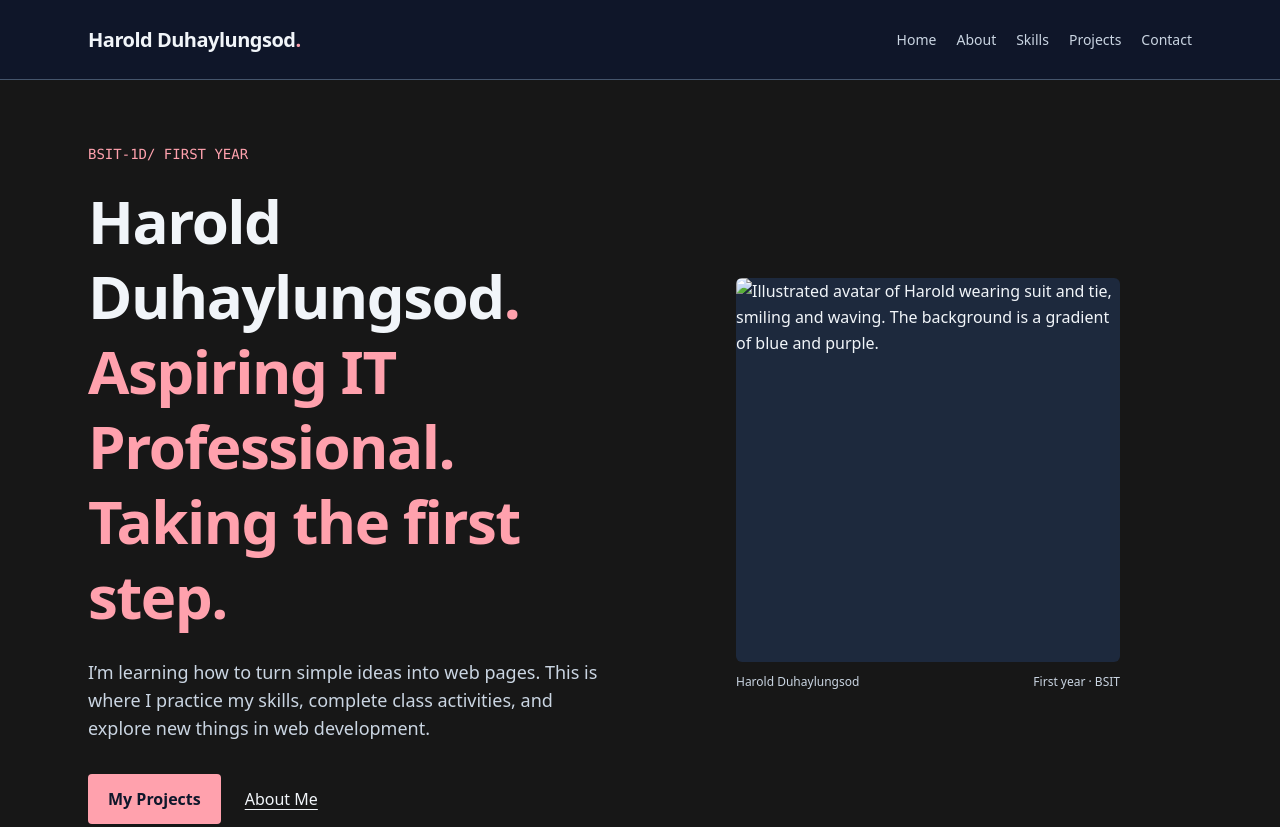
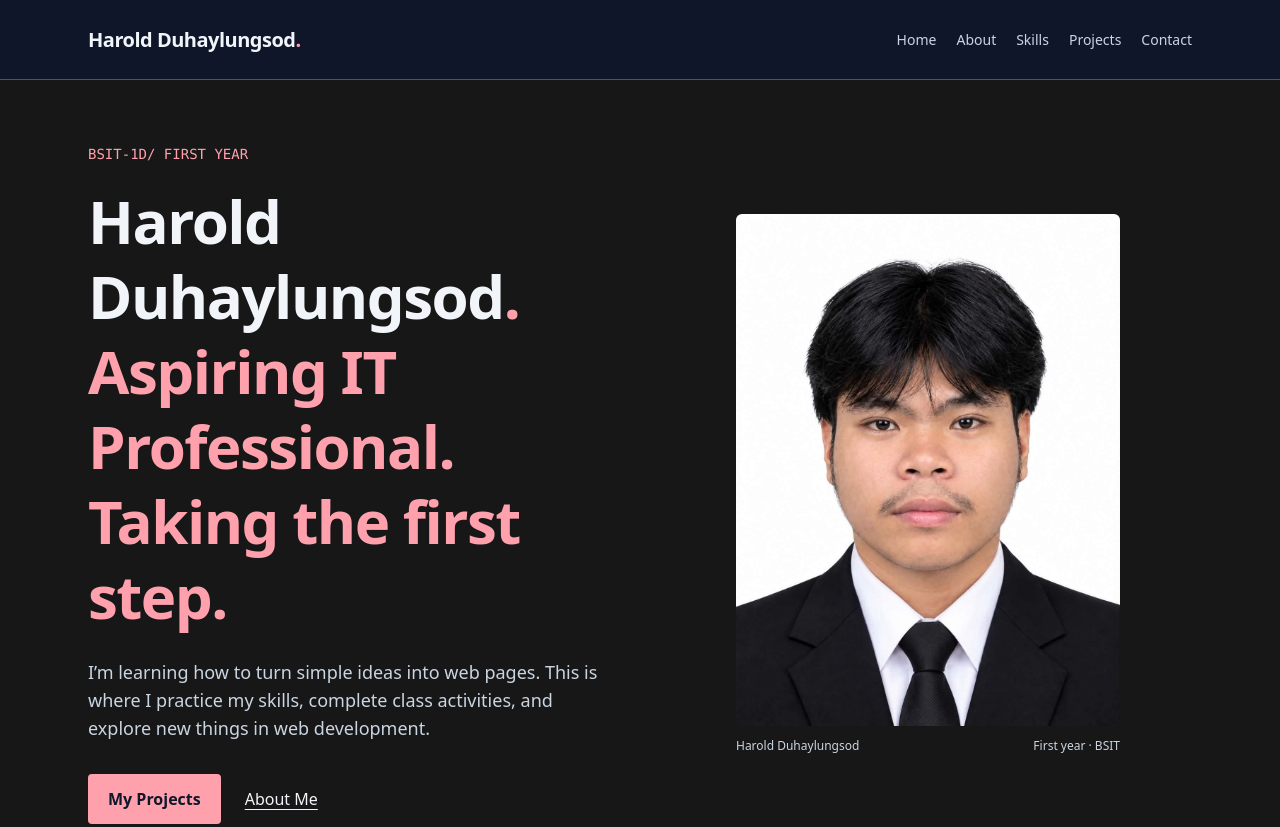
Before and after one commit to haroldduhaylungsod62/Harold-s-portfolio, a plain HTML site: page index.html in a window 1280 px wide. Shown: the top 827 px of the page. Drawn offline with nearby package versions, Linux system fonts and the light colour scheme; files whose address does not match are found by name.

```diff
--- a/index.html
+++ b/index.html
@@ -94,7 +94,7 @@
                 <figure class="mx-auto w-full max-w-sm">
                     <img
                         class="w-full rounded-md bg-slate-800 object-contain"
-                        src="assets/images/my-picture.jpg"
+                        src="./my-picture.jpg"
                         alt="Illustrated avatar of Harold wearing suit and tie, smiling and waving. The background is a gradient of blue and purple."
                         width="500"
                         height="500"
```
